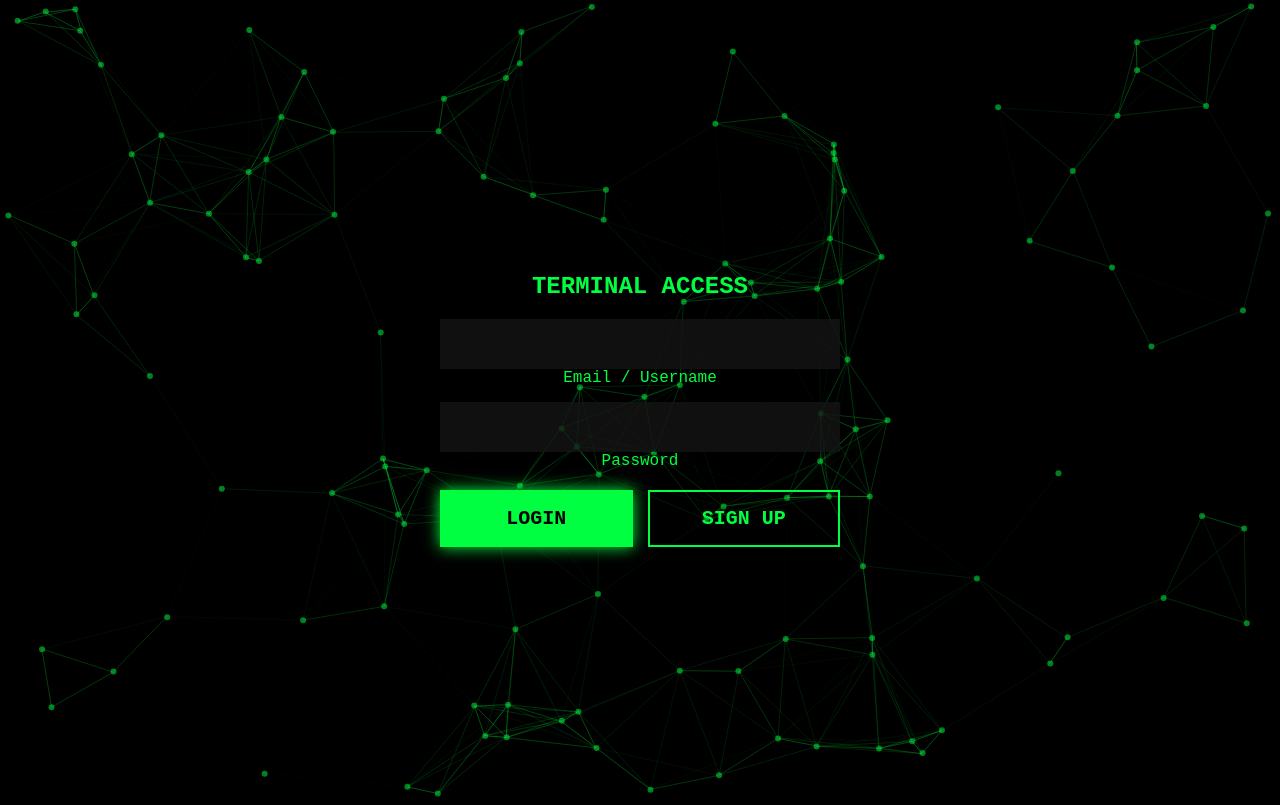
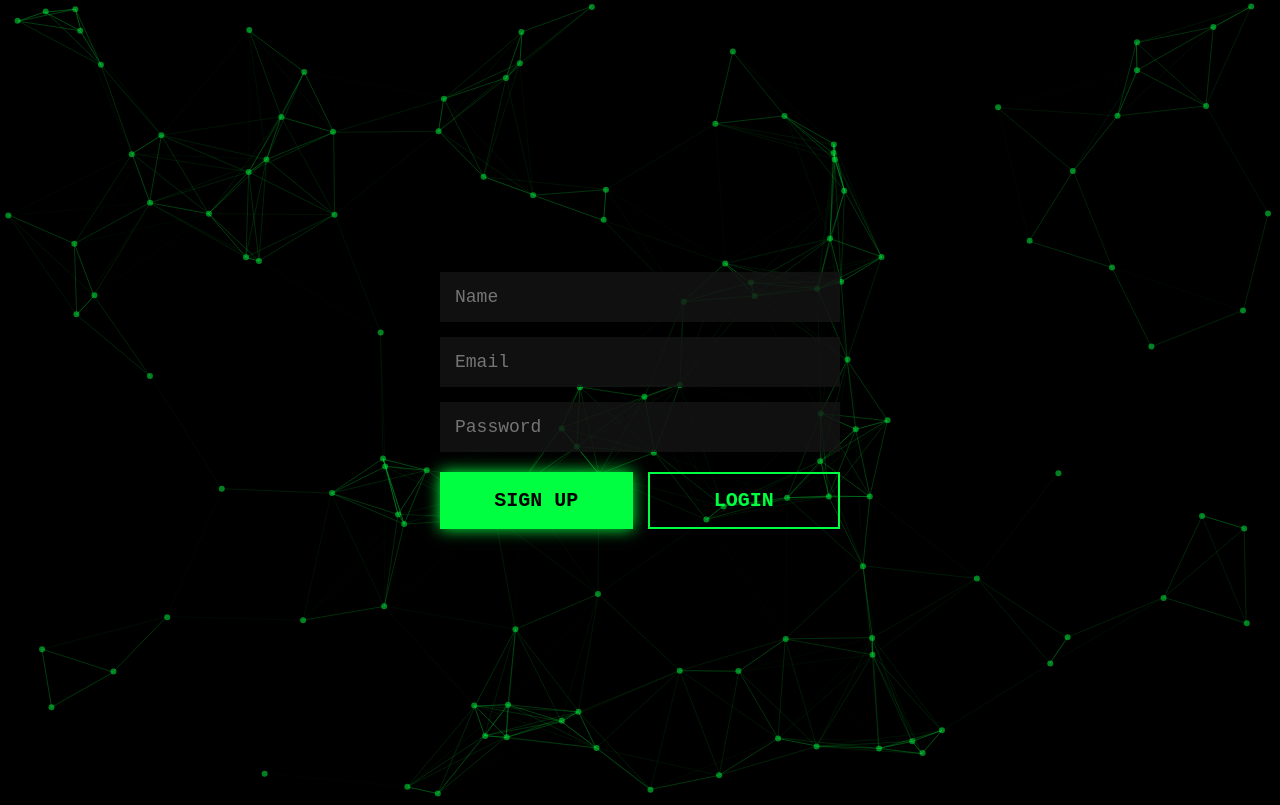
Before and after one commit to duylip789/Thunder-NewGenn, a plain HTML site: page index.html in a window 1280 px wide. Drawn offline with nearby package versions, Linux system fonts and the light colour scheme.

Commit message:
Update index.html

```diff
--- a/index.html
+++ b/index.html
@@ -2,8 +2,7 @@
 <html lang="vi">
 <head>
     <meta charset="UTF-8">
-    <meta name="viewport" content="width=device-width, initial-scale=1.0">
-    <title>Hacker Portal - Đăng nhập</title>
+    <title>Hacker UI</title>
     <link rel="stylesheet" href="style.css">
     <script src="https://cdn.jsdelivr.net/particles.js/2.0.0/particles.min.js"></script>
 </head>
@@ -12,39 +11,32 @@
 
     <div class="container">
         <div class="login-box">
-            <h2 class="glitch" data-text="TERMINAL ACCESS">TERMINAL ACCESS</h2>
-
-            <div id="login-form">
+            <div id="register-form">
                 <div class="input-group">
-                    <input type="text" id="login-user" required>
-                    <label>Email / Username</label>
+                    <input type="text" id="reg-name" placeholder="Name">
                 </div>
                 <div class="input-group">
-                    <input type="password" id="login-pass" required>
-                    <label>Password</label>
+                    <input type="email" id="reg-email" placeholder="Email">
+                </div>
+                <div class="input-group">
+                    <input type="password" id="reg-pass" placeholder="Password">
                 </div>
                 <div class="button-group">
-                    <button class="btn btn-primary" onclick="alert('Access Denied!')">LOGIN</button>
-                    <button class="btn btn-outline" onclick="toggleForm()">SIGN UP</button>
+                    <button class="btn btn-primary" onclick="handleRegister()">SIGN UP</button>
+                    <button class="btn btn-outline" onclick="toggleForm()">LOGIN</button>
                 </div>
             </div>
 
-            <div id="register-form" style="display: none;">
+            <div id="login-form" style="display: none;">
                 <div class="input-group">
-                    <input type="text" id="reg-name" required>
-                    <label>Full Name</label>
+                    <input type="text" placeholder="Email">
                 </div>
                 <div class="input-group">
-                    <input type="email" id="reg-email" required>
-                    <label>Email Address</label>
-                </div>
-                <div class="input-group">
-                    <input type="password" id="reg-pass" required>
-                    <label>New Password</label>
+                    <input type="password" placeholder="Password">
                 </div>
                 <div class="button-group">
-                    <button class="btn btn-primary" onclick="handleRegister()">INITIALIZE</button>
-                    <button class="btn btn-outline" onclick="toggleForm()">BACK</button>
+                    <button class="btn btn-primary" onclick="alert('Access Denied')">LOGIN</button>
+                    <button class="btn btn-outline" onclick="toggleForm()">SIGN UP</button>
                 </div>
             </div>
         </div>
```
